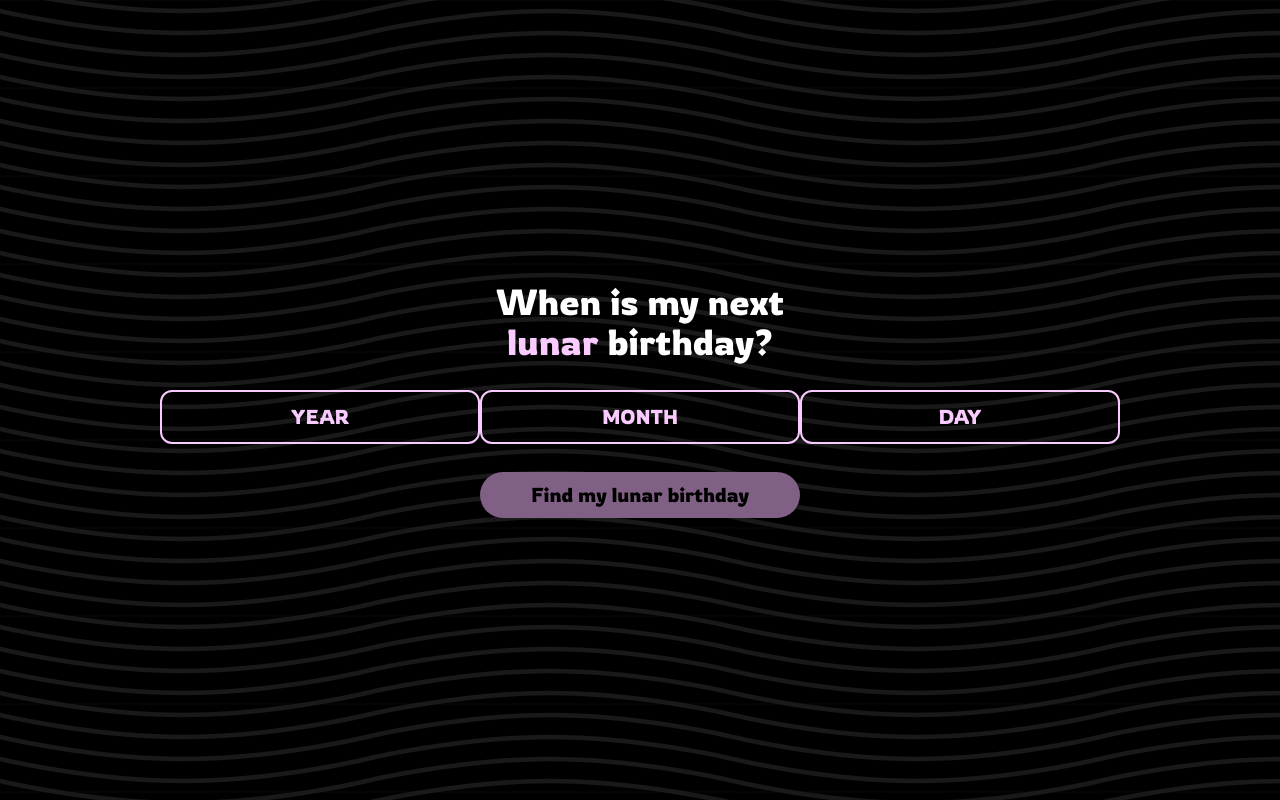
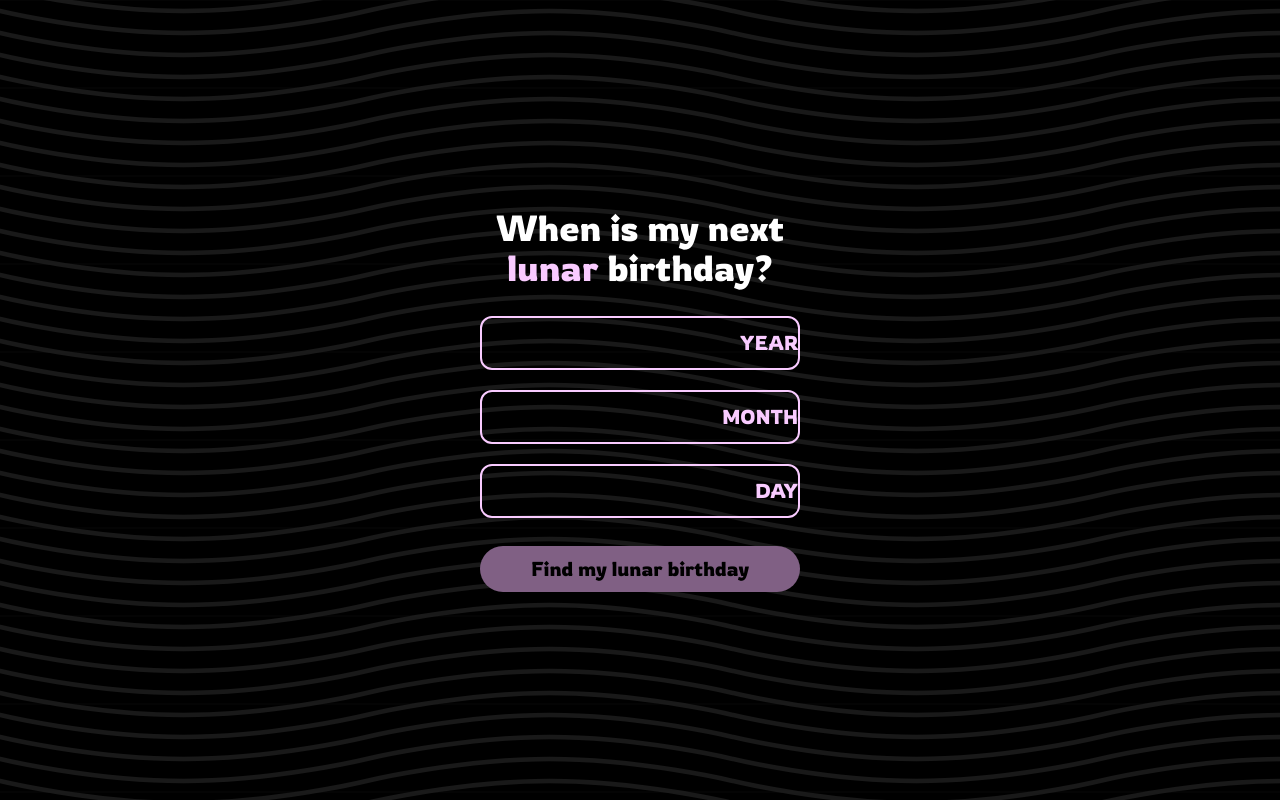
Before and after one commit to iamyujinwon/lunar-birthday-app, a React (Create React App) app: page / in a window 1280 px wide. Built offline with nearby package versions, Linux system fonts and the light colour scheme.

Commit message:
text alignment test again

```diff
--- a/src/pages/index.js
+++ b/src/pages/index.js
@@ -106,26 +106,26 @@ const Home = () =>  {
                     <div class="w-screen text-center">
                         <form onSubmit={handleSubmit}>
                             {/* <div class="text-white ">Enter my Solar birthday 🎂</div>  */}
-                            <div class="text-xl">
+                            <div class="text-xl flex flex-col space-y-5">
                                 <span>
-                                    <select class="w-[20rem] py-2.5 bg-transparent text-lunar border-solid border-2 border-lunar rounded-xl appearance-none cursor-pointer" onChange={e=>(setInputYear(e.target.value))}>
-                                        <option class="text-center" value={0} default>YEAR</option>
+                                    <select class="w-[20rem] text-right py-2.5 bg-transparent text-lunar border-solid border-2 border-lunar rounded-xl appearance-none cursor-pointer" onChange={e=>(setInputYear(e.target.value))}>
+                                        <option value={0} default>YEAR</option>
                                         {years.map(year => {
                                             return (<option key={year.value} value={year.value}>{year.text}</option>);
                                         })}
                                     </select>
                                 </span>
                                 <span>
-                                    <select class="w-[20rem] py-2.5 bg-transparent text-lunar border-solid border-2 border-lunar rounded-xl appearance-none cursor-pointer" onChange={e=>(setInputMonth(e.target.value))}>
-                                        <option class="text-center" value={0} default>MONTH</option>
+                                    <select class="w-[20rem] text-right py-2.5 bg-transparent text-lunar border-solid border-2 border-lunar rounded-xl appearance-none cursor-pointer" onChange={e=>(setInputMonth(e.target.value))}>
+                                        <option value={0} default>MONTH</option>
                                         {months.map(month => {
                                             return (<option key={month.value} value={month.value}>{month.text}</option>);
                                         })}
                                     </select>
                                 </span>
                                 <span>
-                                    <select class="w-[20rem] py-2.5 bg-transparent text-lunar border-solid border-2 border-lunar rounded-xl appearance-none cursor-pointer" onChange={e=>(setInputDay(e.target.value))}>
-                                        <option class="text-center" value={0} default>DAY</option>
+                                    <select class="w-[20rem] text-right py-2.5 bg-transparent text-lunar border-solid border-2 border-lunar rounded-xl appearance-none cursor-pointer" onChange={e=>(setInputDay(e.target.value))}>
+                                        <option value={0} default>DAY</option>
                                         {days.map(day => {
                                             return (<option key={day.value} value={day.value}>{day.text}</option>);
                                         })}
```
